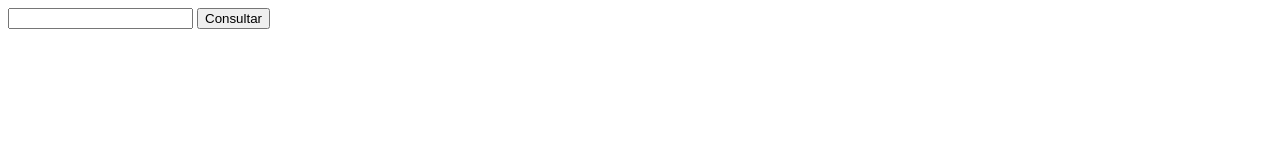
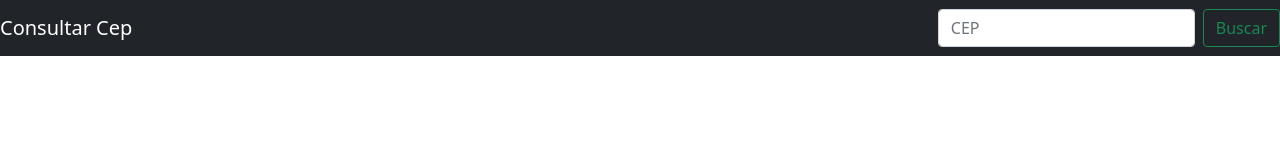
Before and after one commit to Gabolog/aula_jquery, a plain HTML site: page index.html in a window 1280 px wide. Drawn offline with Linux system fonts and the light colour scheme.

Commit message:
atualizado

```diff
--- a/index.html
+++ b/index.html
@@ -2,19 +2,21 @@
 <html lang="pt-br">
 
 <head>
-    <meta charset="UTF-8">
+    <meta charset="UTF-8" />
     <title>minha pagina</title>
     <script type="text/javascript" src="js/jquery-3.6.0.min.js"></script>
     <script type="text/javascript" src="js/main.js"></script>
+    <link rel="stylesheet" type="text/css" href="bootstrap/css/bootstrap.min.css">
 </head>
 
 <body>
-    <input id="cep">
-    <button type="button" onclick="consultaCep()">Consultar</button>
-    <p id="logradouro"></p>
-    <p id="bairro"></p>
-    <p id="localidade"></p>
-    <p id="uf"></p>
+    <nav class="navbar navbar-dark bg-dark">
+        <a class="navbar-brand text-white">Consultar Cep</a>
+        <div class="d-flex" role="search">
+            <input class="form-control me-2" type="search" placeholder="CEP" id="cep">
+            <button class="btn btn-outline-success" onclick="consultaCep()">Buscar</button>
+        </div>
+    </nav>
 </body>
 
 </html>
--- a/js/main.js
+++ b/js/main.js
@@ -9,11 +9,9 @@
             type: "GET",
             success: function (response) {
                 console.log(response);
-                $("#logradouro").html(response.logradouro); //id é "#" e classe é "."
+                //$("#logradouro").html(response.logradouro); //id é "#" e classe é "."
                 //document.getElementById("logradouro").innerHTML = response.logradouro;
-                document.getElementById("bairro").innerHTML = response.bairro;
-                document.getElementById("localidade").innerHTML = response.localidade;
-                document.getElementById("uf").innerHTML = response.uf;
+
             }
         })
     }
```
